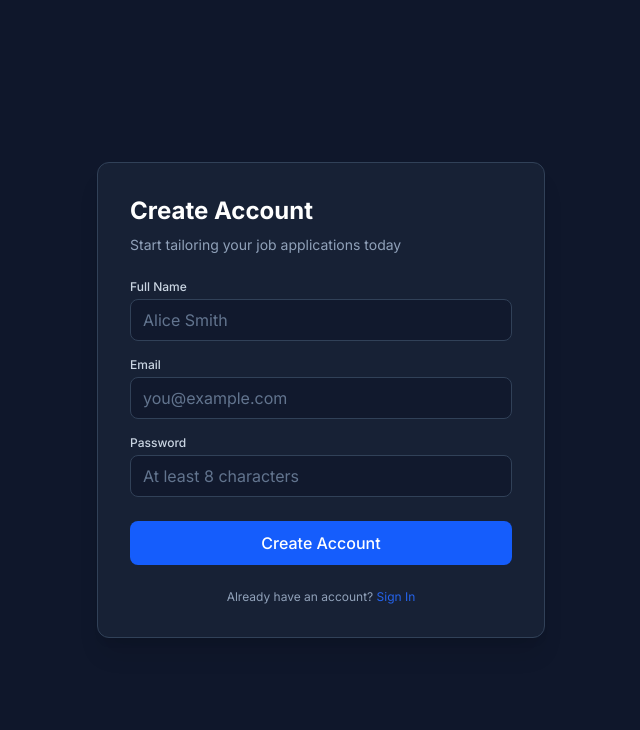
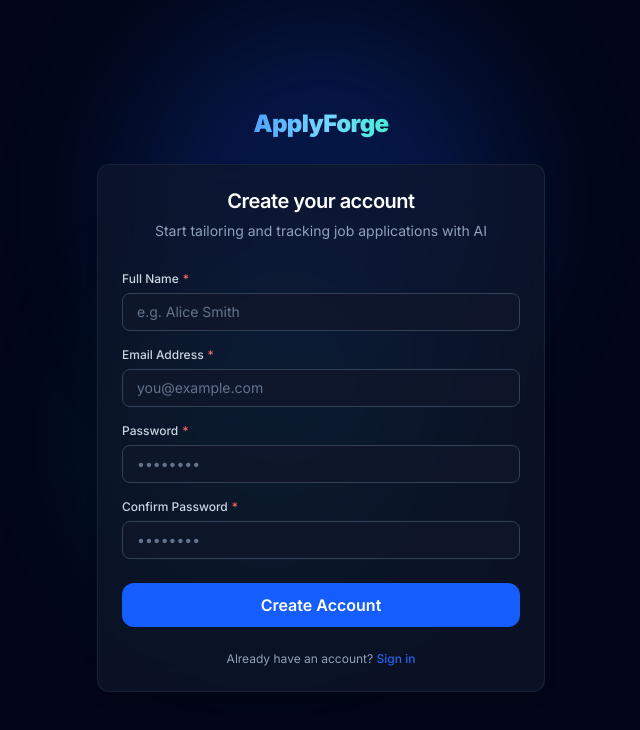
Before and after one commit to nzaman7878/ApplyForge-Multi-Agent-Job-Application-Copilot, a React (Vite) app in the folder client/: page /register in a window 1280 px wide. Shown: the top 730 px of the page, without its empty margins (319-959 px from the left). Built offline with nearby package versions, Linux system fonts and the light colour scheme; no server answers.

Commit message:
feat(client): build Register page with form validation

```diff
--- a/client/src/components/ui/index.js
+++ b/client/src/components/ui/index.js
@@ -1,12 +1,4 @@
-export { default as Button, Button } from './Button';
-export { default as Input, Input } from './Input';
-export { default as FormField, FormField } from './FormField';
-export {
-  default as Card,
-  Card,
-  CardHeader,
-  CardTitle,
-  CardDescription,
-  CardContent,
-  CardFooter,
-} from './Card';
+export { Button } from './Button';
+export { Input } from './Input';
+export { FormField } from './FormField';
+export { Card, CardHeader, CardTitle, CardDescription, CardContent, CardFooter } from './Card';
--- a/client/src/pages/Register.jsx
+++ b/client/src/pages/Register.jsx
@@ -1,50 +1,191 @@
-import React from 'react';
-import { Link } from 'react-router-dom';
+import React, { useState } from 'react';
+import { Link, useNavigate } from 'react-router-dom';
+import { useForm } from 'react-hook-form';
+import { zodResolver } from '@hookform/resolvers/zod';
+import { registerSchema } from '../schemas/auth.schemas';
+import { useAuth } from '../context/AuthContext';
+import {
+  Button,
+  FormField,
+  Card,
+  CardHeader,
+  CardTitle,
+  CardDescription,
+  CardContent,
+} from '../components/ui';
 
 export default function Register() {
+  const [serverError, setServerError] = useState('');
+  const { register: registerUser } = useAuth();
+  const navigate = useNavigate();
+
+  const {
+    register,
+    handleSubmit,
+    watch,
+    formState: { errors, isSubmitting },
+  } = useForm({
+    resolver: zodResolver(registerSchema),
+    mode: 'onChange',
+    defaultValues: {
+      name: '',
+      email: '',
+      password: '',
+      confirmPassword: '',
+    },
+  });
+
+  const passwordValue = watch('password', '');
+  const hasMinLength = passwordValue.length >= 8;
+
+  const onSubmit = async (data) => {
+    try {
+      setServerError('');
+      await registerUser(data.name, data.email, data.password);
+      navigate('/dashboard');
+    } catch (err) {
+      const message =
+        err.response?.data?.message ||
+        err.response?.data?.error ||
+        err.message ||
+        'Registration failed. Please try again.';
+      setServerError(message);
+    }
+  };
+
   return (
-    <div className="min-h-screen bg-slate-900 text-white flex flex-col items-center justify-center p-6">
-      <div className="w-full max-w-md bg-slate-800/60 p-8 rounded-xl border border-slate-700 shadow-xl">
-        <h2 className="text-2xl font-bold mb-2">Create Account</h2>
-        <p className="text-slate-400 text-sm mb-6">Start tailoring your job applications today</p>
-        <div className="space-y-4">
-          <div>
-            <label className="block text-xs font-medium text-slate-300 mb-1">Full Name</label>
-            <input
+    <div className="relative min-h-screen bg-slate-950 text-white flex flex-col items-center justify-center p-4 sm:p-6 overflow-hidden">
+      {/* Background Decorative Blur Orbs */}
+      <div className="absolute top-1/4 left-1/2 -translate-x-1/2 -translate-y-1/2 w-96 h-96 bg-blue-600/20 rounded-full blur-3xl pointer-events-none -z-0" />
+      <div className="absolute bottom-1/4 left-1/3 w-80 h-80 bg-teal-500/15 rounded-full blur-3xl pointer-events-none -z-0" />
+
+      {/* Main Container with smooth fade/slide animation */}
+      <div className="w-full max-w-md relative z-10 animate-fade-in transition-all duration-300">
+        {/* Logo / Brand Header */}
+        <div className="text-center mb-6">
+          <Link to="/" className="inline-block group">
+            <span className="text-2xl font-black tracking-tight bg-gradient-to-r from-blue-400 via-sky-300 to-teal-300 bg-clip-text text-transparent group-hover:opacity-90 transition">
+              ApplyForge
+            </span>
+          </Link>
+        </div>
+
+        <Card className="border-slate-800/80 bg-slate-900/70 backdrop-blur-xl shadow-2xl shadow-black/40">
+          <CardHeader className="text-center pb-2">
+            <CardTitle className="text-2xl font-bold text-white tracking-tight">
+              Create your account
+            </CardTitle>
+            <CardDescription className="text-slate-400 text-sm">
+              Start tailoring and tracking job applications with AI
+            </CardDescription>
+          </CardHeader>
+
+          <CardContent className="pt-4">
+            {/* Server Error Alert */}
+            {serverError && (
+              <div
+                className="mb-5 p-3.5 rounded-lg bg-red-950/50 border border-red-800/60 text-red-300 text-sm flex items-start gap-2.5 animate-shake"
+                role="alert"
+              >
+                <svg
+                  className="w-5 h-5 text-red-400 shrink-0 mt-0.5"
+                  xmlns="http://www.w3.org/2000/svg"
+                  fill="none"
+                  viewBox="0 0 24 24"
+                  stroke="currentColor"
+                >
+                  <path
+                    strokeLinecap="round"
+                    strokeLinejoin="round"
+                    strokeWidth={2}
+                    d="M12 9v2m0 4h.01m-6.938 4h13.856c1.54 0 2.502-1.667 1.732-3L13.732 4c-.77-1.333-2.694-1.333-3.464 0L3.34 16c-.77 1.333.192 3 1.732 3z"
+                  />
+                </svg>
+                <span>{serverError}</span>
+              </div>
+            )}
+
+            <form onSubmit={handleSubmit(onSubmit)} className="space-y-4" noValidate>
+              <FormField
+                label="Full Name"
+                name="name"
                 type="text"
-              placeholder="Alice Smith"
-              className="w-full px-3 py-2 bg-slate-900/80 border border-slate-700 rounded-lg text-white placeholder-slate-500 focus:outline-none focus:border-blue-500"
+                placeholder="e.g. Alice Smith"
+                required
+                register={register}
+                errors={errors}
+                autoComplete="name"
               />
-          </div>
-          <div>
-            <label className="block text-xs font-medium text-slate-300 mb-1">Email</label>
-            <input
+
+              <FormField
+                label="Email Address"
+                name="email"
                 type="email"
                 placeholder="you@example.com"
-              className="w-full px-3 py-2 bg-slate-900/80 border border-slate-700 rounded-lg text-white placeholder-slate-500 focus:outline-none focus:border-blue-500"
+                required
+                register={register}
+                errors={errors}
+                autoComplete="email"
               />
+
+              <FormField
+                label="Password"
+                name="password"
+                type="password"
+                placeholder="••••••••"
+                required
+                register={register}
+                errors={errors}
+                autoComplete="new-password"
+              />
+
+              {/* Password Requirement Indicator */}
+              {passwordValue && (
+                <div className="flex items-center gap-2 text-xs transition-colors">
+                  <span
+                    className={`inline-block w-2 h-2 rounded-full ${
+                      hasMinLength ? 'bg-teal-400' : 'bg-slate-600'
+                    }`}
+                  />
+                  <span className={hasMinLength ? 'text-teal-300' : 'text-slate-400'}>
+                    At least 8 characters
+                  </span>
                 </div>
-          <div>
-            <label className="block text-xs font-medium text-slate-300 mb-1">Password</label>
-            <input
+              )}
+
+              <FormField
+                label="Confirm Password"
+                name="confirmPassword"
                 type="password"
-              placeholder="At least 8 characters"
-              className="w-full px-3 py-2 bg-slate-900/80 border border-slate-700 rounded-lg text-white placeholder-slate-500 focus:outline-none focus:border-blue-500"
+                placeholder="••••••••"
+                required
+                register={register}
+                errors={errors}
+                autoComplete="new-password"
               />
-          </div>
-          <button
-            type="button"
-            className="w-full py-2.5 bg-blue-600 hover:bg-blue-500 font-medium rounded-lg text-white transition mt-2"
+
+              <Button
+                type="submit"
+                variant="primary"
+                size="lg"
+                isLoading={isSubmitting}
+                className="w-full mt-2 font-semibold shadow-blue-500/20 shadow-lg hover:shadow-blue-500/30"
               >
                 Create Account
-          </button>
-        </div>
-        <p className="text-xs text-slate-400 text-center mt-6">
+              </Button>
+            </form>
+
+            <p className="text-center text-xs text-slate-400 mt-6">
               Already have an account?{' '}
-          <Link to="/login" className="text-blue-400 hover:underline">
-            Sign In
+              <Link
+                to="/login"
+                className="text-blue-400 hover:text-blue-300 font-medium transition underline-offset-4 hover:underline"
+              >
+                Sign in
               </Link>
             </p>
+          </CardContent>
+        </Card>
       </div>
     </div>
   );
```
Lines whose indentation alone changed are shown as unchanged.
